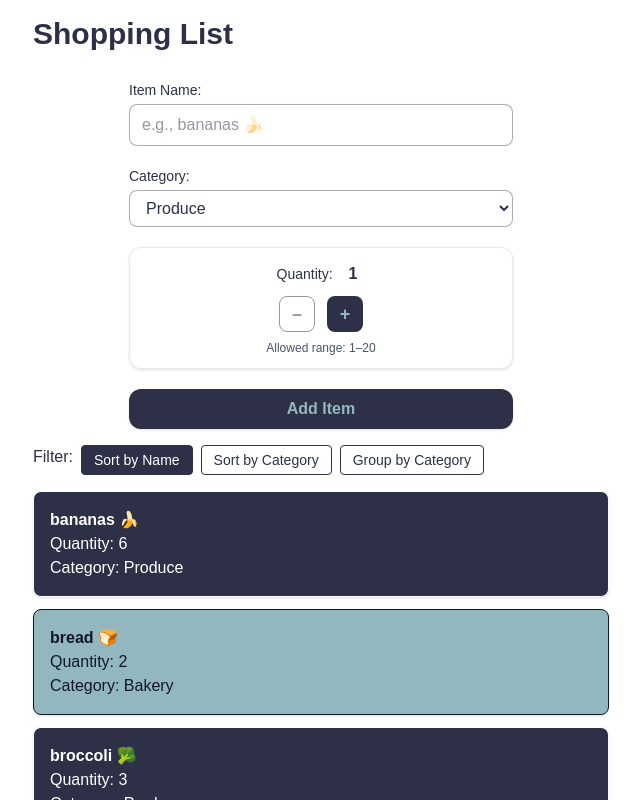
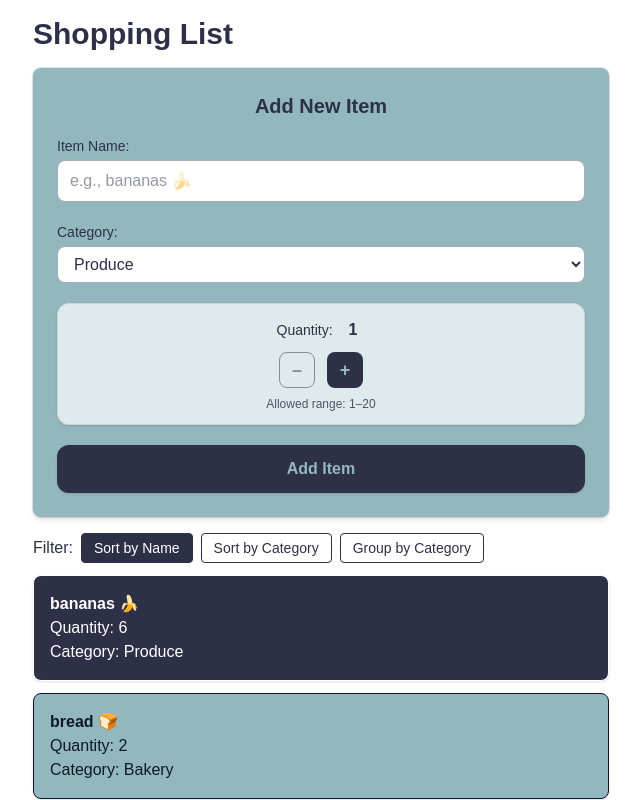
Before and after one commit to isayabs/cprg306-assignments, a Next.js app: page /week-7 in a window 1280 px wide. Shown: the top 800 px of the page, without its empty margins (319-960 px from the left). Built offline with nearby package versions, Linux system fonts and the light colour scheme.

Commit message:
Updated styling

```diff
--- a/app/week-7/item-list.js
+++ b/app/week-7/item-list.js
@@ -1,9 +1,8 @@
 "use client";
 import { useState } from "react";
 import Item from "./item";
-import items from "./items.json"
 
-export default function ItemList () {
+export default function ItemList ({ items }) {
     const [sortBy, setSortBy] = useState("name");
 
     const btnBase =
@@ -37,8 +36,8 @@ export default function ItemList () {
 
 
     return (
-        <section>
-            <div className = "mb-4 flex gap-2">
+        <section className = "mt-4 w-full text-left">
+            <div className = "mb-3 flex flex-wrap items-center gap-2">
                 <p className = "text-[#2D3047] dark:text-[#93B7BE]">
                     Filter:
                 </p>
--- a/app/week-7/new-item.js
+++ b/app/week-7/new-item.js
@@ -33,10 +33,16 @@ export default function NewItem({ onAddItem }) {
     };
 
     return (
-        <section className="p-4">
+        <section className = "w-full">
+            <div className ="w-full mx-auto max-w-xl rounded-lg bg-[#93B7BE] p-6 shadow-md
+                            ring-1 ring-black/10 dark:bg-[#2D3047] dark:ring-white/10 mb-4">
+                <h2 className="mb-4 text-center text-xl font-semibold text-[#2D3047] dark:text-[#93B7BE]">
+                  Add New Item
+                </h2>
+
                 <form
                     onSubmit = {submitHandler}
-                className = "mx-auto flex w-full max-w-sm flex-col gap-5"
+                    className = "flex w-full flex-col gap-5"
                 >
 
                     {/* Name */}
@@ -80,22 +86,22 @@ export default function NewItem({ onAddItem }) {
                     </div>
 
                     {/* Quantity */}
-                <div className="rounded-xl border border-[#2D3047]/10 bg-white/70 p-3 text-center shadow-sm
+                    <div className ="rounded-xl border border-[#2D3047]/10 bg-white/70 p-3 text-center shadow-sm
                                     dark:border-[#93B7BE]/10 dark:bg-[#2D3047]/60">
-                    <p className="mb-2 text-sm text-[#2D3047] dark:text-[#93B7BE]">
+                        <p className ="mb-2 text-sm text-[#2D3047] dark:text-[#93B7BE]">
                         Quantity:
-                    <span className="ml-2 inline-block rounded-full px-2 py-0.5 text-base font-semibold
+                        <span className ="ml-2 inline-block rounded-full px-2 py-0.5 text-base font-semibold
                                         text-[#2D3047] dark:text-[#93B7BE]">
                             {quantity}
                         </span>
                         </p>
 
-                    <div className="flex items-center justify-center gap-3">
+                        <div className = "flex items-center justify-center gap-3">
                         <button
-                        type="button"
-                        onClick={decrement}
-                        disabled={quantity === 1}
-                        className="h-9 w-9 rounded-lg border border-[#2D3047] text-lg font-bold text-[#2D3047]
+                            type = "button"
+                            onClick = {decrement}
+                            disabled = {quantity === 1}
+                            className ="h-9 w-9 rounded-lg border border-[#2D3047] text-lg font-bold text-[#2D3047]
                                     transition hover:bg-[#2D3047]/5 disabled:cursor-not-allowed disabled:opacity-50
                                     dark:border-[#93B7BE] dark:text-[#93B7BE] dark:hover:bg-[#93B7BE]/10"
                         >
@@ -103,10 +109,10 @@ export default function NewItem({ onAddItem }) {
                         </button>
 
                         <button
-                        type="button"
-                        onClick={increment}
-                        disabled={quantity === 20}
-                        className="h-9 w-9 rounded-lg bg-[#2D3047] text-lg font-bold text-[#93B7BE]
+                            type = "button"
+                            onClick = {increment}
+                            disabled = {quantity === 20}
+                            className ="h-9 w-9 rounded-lg bg-[#2D3047] text-lg font-bold text-[#93B7BE]
                                     transition hover:opacity-90 disabled:cursor-not-allowed disabled:opacity-50
                                     dark:bg-[#93B7BE] dark:text-[#2D3047]"
                         >
@@ -114,19 +120,20 @@ export default function NewItem({ onAddItem }) {
                         </button>
                         </div>
 
-                    <p className="mt-2 text-xs text-gray-600 dark:text-gray-400">Allowed range: 1–20</p>
+                        <p className = "mt-2 text-xs text-gray-600 dark:text-gray-400">Allowed range: 1–20</p>
                     </div>
 
                     {/* Submit */}
                     <button
-                    type="submit"
-                    className="inline-flex items-center justify-center rounded-xl bg-[#2D3047] px-4 py-2
+                        type = "submit"
+                        className="w-full inline-flex items-center justify-center rounded-xl bg-[#2D3047] px-4 py-3
                                     font-semibold text-[#93B7BE] shadow transition hover:opacity-90
                                     dark:bg-[#93B7BE] dark:text-[#2D3047]"
                     >
                         Add Item
                     </button>
                 </form>
+            </div>
         </section>
     );
 }
--- a/app/week-7/page.js
+++ b/app/week-7/page.js
@@ -13,9 +13,9 @@ export default function Page() {
   };
 
   return (
-    <main className="min-h-screen flex items-center justify-center p-4">
-      <div className="max-w-xl w-full">
-        <h1 className="text-3xl font-bold text-[#2D3047] dark:text-[#93B7BE] text-left mb-3">
+    <main className="min-h-screen p-4">
+      <div className="mx-auto w-full max-w-xl">
+        <h1 className="mb-4 text-3xl font-bold text-left text-[#2D3047] dark:text-[#93B7BE]">
           Shopping List
         </h1>
         <NewItem onAddItem = {handleAddItem}/>
```
Lines whose indentation alone changed are shown as unchanged.
